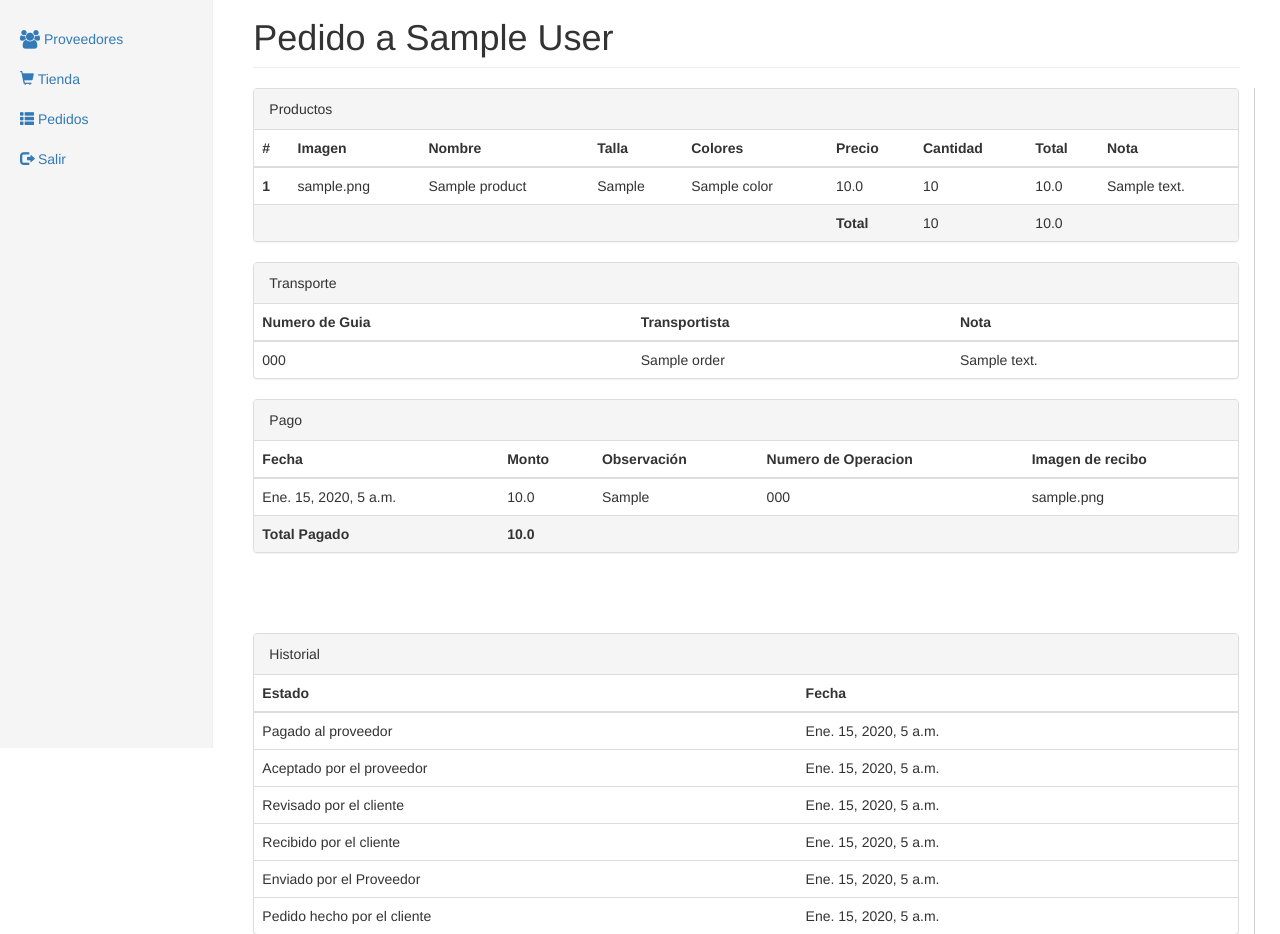
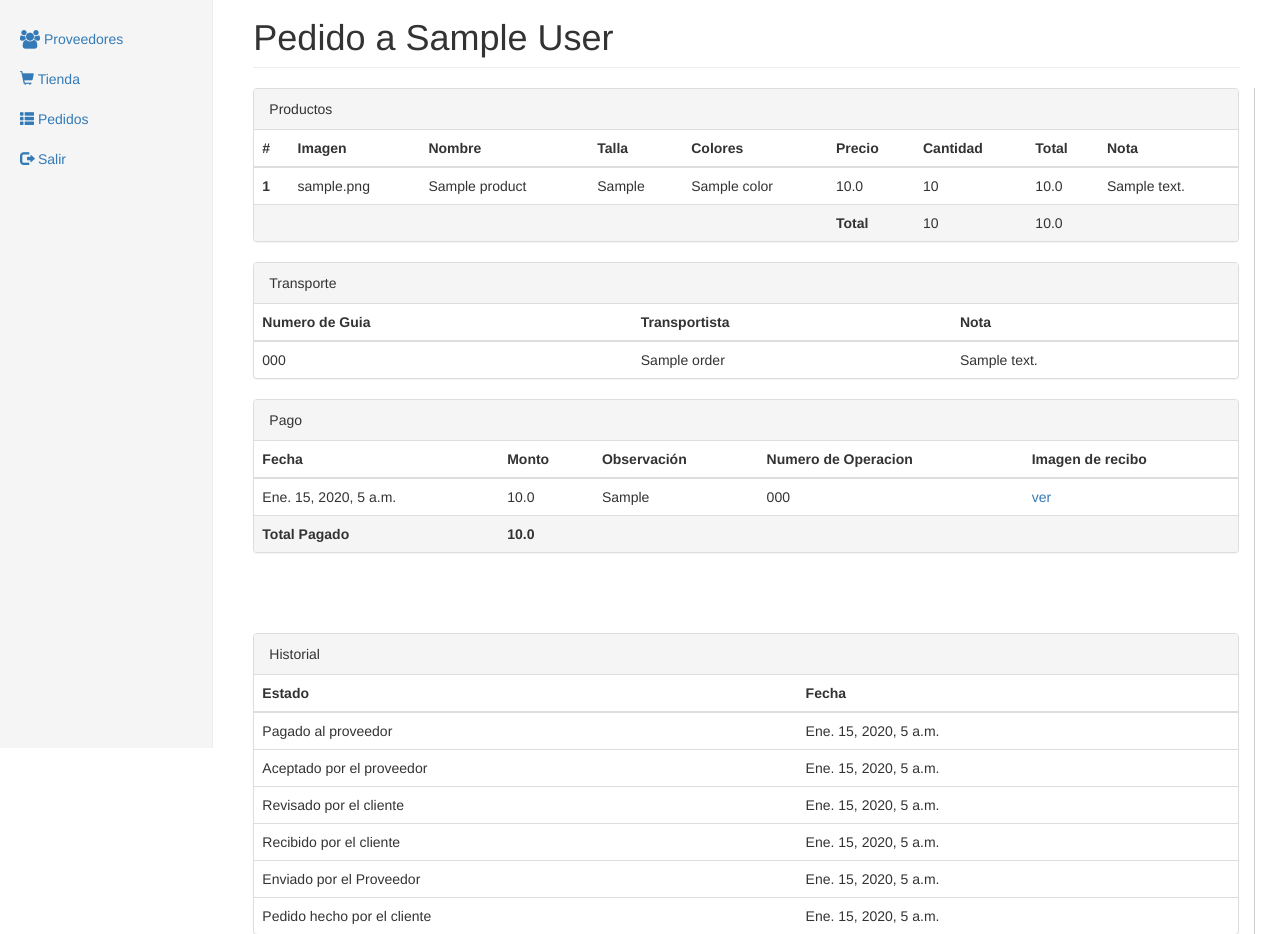
Before and after one commit to MackYoel/s3t-project, a Django app: a page that uses main/templates/main/orders/pay.html in a window 1280 px wide. Shown: the part 52-986 px from the top of the page. Run offline with Django 3.2, Linux system fonts and the light colour scheme; a user stored in the database is signed in; tables that the repository leaves empty hold one stand-in row (values such as "Sample post"); parts of the project's set-up code (start-up, migrations or seed data) failed here and were passed over; some libraries are stand-ins or nearby versions.

Commit message:
update pay

```diff
--- a/main/templates/main/orders/pay.html
+++ b/main/templates/main/orders/pay.html
@@ -20,7 +20,7 @@
             <td>{{p.amount}}</td>
             <td>{{p.observation}}</td>
             <td>{{p.voucher_code}}</td>
-            <td>{{p.voucher_image}}</td>
+            <td><a href="{{p.voucher_image.url}}">ver</a></td>
         </tr>
         {% endfor %}
         <tr class="active">
```
